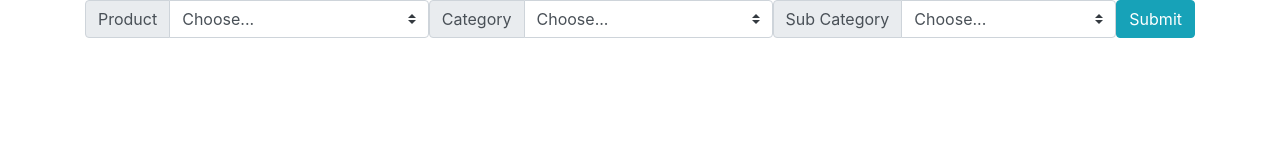
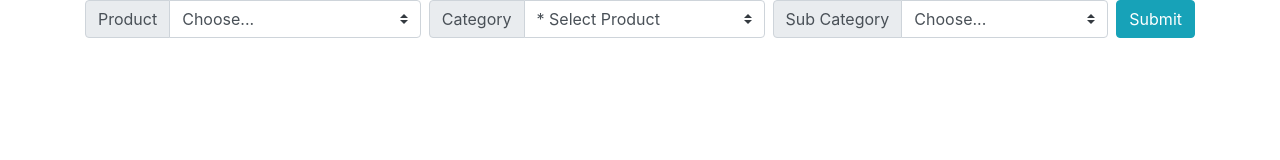
Before and after one commit to ashishcodes4/auto-text-react, a React (Create React App) app: page / in a window 1280 px wide. Shown: the top 160 px of the page. Built offline with nearby package versions, Linux system fonts and the light colour scheme.

Commit message:
dropdown component

```diff
--- a/src/Components/Dropdown.js
+++ b/src/Components/Dropdown.js
@@ -4,70 +4,128 @@ class Dropdown extends Component {
   constructor(props) {
     super(props);
     this.state = {
-      product: '',
-      category: '',
-      subCat: ''
-    }
+      product: "",
+      category: "",
+      subCat: "",
+    };
     this.onChange = this.onChange.bind(this);
     this.onSubmit = this.onSubmit.bind(this);
   }
 
   onChange(e) {
-    this.setState({[e.target.name]: e.target.value})
+    this.setState({ [e.target.name]: e.target.value });
   }
 
   onSubmit() {
-    console.log('button clicked');
+    console.log("button clicked");
     console.log(this.state.product);
   }
 
   render() {
-    const product = [
-      { label: '* Select Professional Status', value: 0 },
-      { label: 'Developer', value: 'Developer' },
-      { label: 'Junior Developer', value: 'Junior Developer' },
-      { label: 'Senior Developer', value: 'Senior Developer' },
-      { label: 'Manager', value: 'Manager' },
-      { label: 'Student or Learning', value: 'Student or Learning' },
-      { label: 'Instructor or Teacher', value: 'Instructor or Teacher' },
-      { label: 'Intern', value: 'Intern' },
-      { label: 'Other', value: 'Other' }
+    const { product } = this.state;
+
+    const standardProduct = [
+      { label: "* Select Product", value: 0 },
+      { label: "Standard Product 1", value: "Product 1" },
+      { label: "Standard Product 2", value: "Product 2" },
+      { label: "Standard Product 3", value: "Product 3" },
+      { label: "Standard Product 4", value: "Product 4" },
+      { label: "Standard Product 5", value: "Product 5" },
     ];
+
+    const expressProduct = [
+      { label: "* Select Product", value: 0 },
+      { label: "Express Product 1", value: "Express Product 1" },
+      { label: "Express Product 2", value: "Express Product 2" },
+      { label: "Express Product 3", value: "Express Product 3" },
+      { label: "Express Product 4", value: "Express Product 4" },
+      { label: "Express Product 5", value: "Express Product 5" },
+      { label: "Express Product 6", value: "Express Product 6" },
+    ];
+
+    const flexProduct = [
+      { label: "* Select Product", value: 0 },
+      { label: "Flex Product 1", value: "Flex Product 1" },
+      { label: "Flex Product 2", value: "Flex Product 2" },
+      { label: "Flex Product 3", value: "Flex Product 3" },
+      { label: "Flex Product 4", value: "Flex Product 4" },
+      { label: "Flex Product 5", value: "Flex Product 5" },
+    ];
+
+    const standardOptions = standardProduct.map(option => (
+      <option key={option.label} value={option.value}>
+        {option.label}
+      </option>
+    ));
+
+    const expressOptions = expressProduct.map(option => (
+      <option key={option.label} value={option.value}>
+        {option.label}
+      </option>
+    ));
+
+    const flexOptions = flexProduct.map(option => (
+      <option key={option.label} value={option.value}>
+        {option.label}
+      </option>
+    ));
+
+
+    let options;
+    if (product === "flex") {
+      options = flexOptions;
+    } else {
+      if (product === "express") {
+        options = expressOptions;
+      } else {
+        options = standardOptions;
+      }
+    }
+
     return (
-      <div className='product_dropdwn'>
-      <div className="input-group mb-3">
+      <div className="product_dropdwn">
+        <div className="input-group mb-3 mr-2">
           <div className="input-group-prepend">
             <label className="input-group-text" htmlFor="inputGroupSelect01">
               Product
             </label>
           </div>
-        <select className="custom-select" onChange={this.onChange} name='product'>
+          <select
+            className="custom-select"
+            onChange={this.onChange}
+            name="product"
+          >
             <option defaultValue>Choose...</option>
             <option value="standard">Standard Event</option>
             <option value="express">Express Event</option>
             <option value="flex">Flex Event</option>
           </select>
         </div>
-      <div className="input-group mb-3">
+        <div className="input-group mb-3 mr-2">
           <div className="input-group-prepend">
             <label className="input-group-text" htmlFor="inputGroupSelect01">
               Category
             </label>
           </div>
-        <select className="custom-select" onChange={this.onChange} name='category'>
-          <option defaultValue>Choose...</option>
-          <option value="1">One</option>
-          <option value="2">Two</option>
-          <option value="3">Three</option>
+          <select
+            className="custom-select"
+            onChange={this.onChange}
+            name="category"
+          >
+            {options}
           </select>
         </div>
-      <div className="input-group mb-3">
+        <div className="input-group mb-3 mr-2">
           <div className="input-group-prepend">
             <label className="input-group-text" htmlFor="inputGroupSelect01">
               Sub Category
             </label>
           </div>
-        <select className="custom-select" onChange={this.onChange} name='subCat'>
+          <select
+            className="custom-select"
+            onChange={this.onChange}
+            name="subCat"
+          >
             <option defaultValue>Choose...</option>
             <option value="1">One</option>
             <option value="2">Two</option>
@@ -75,7 +133,13 @@ class Dropdown extends Component {
           </select>
         </div>
         <div>
-      <button type="submit" className='btn btn-info button' onClick={this.onSubmit}>Submit</button>
+          <button
+            type="submit"
+            className="btn btn-info button"
+            onClick={this.onSubmit}
+          >
+            Submit
+          </button>
         </div>
       </div>
     );
```
Lines whose indentation alone changed are shown as unchanged.
